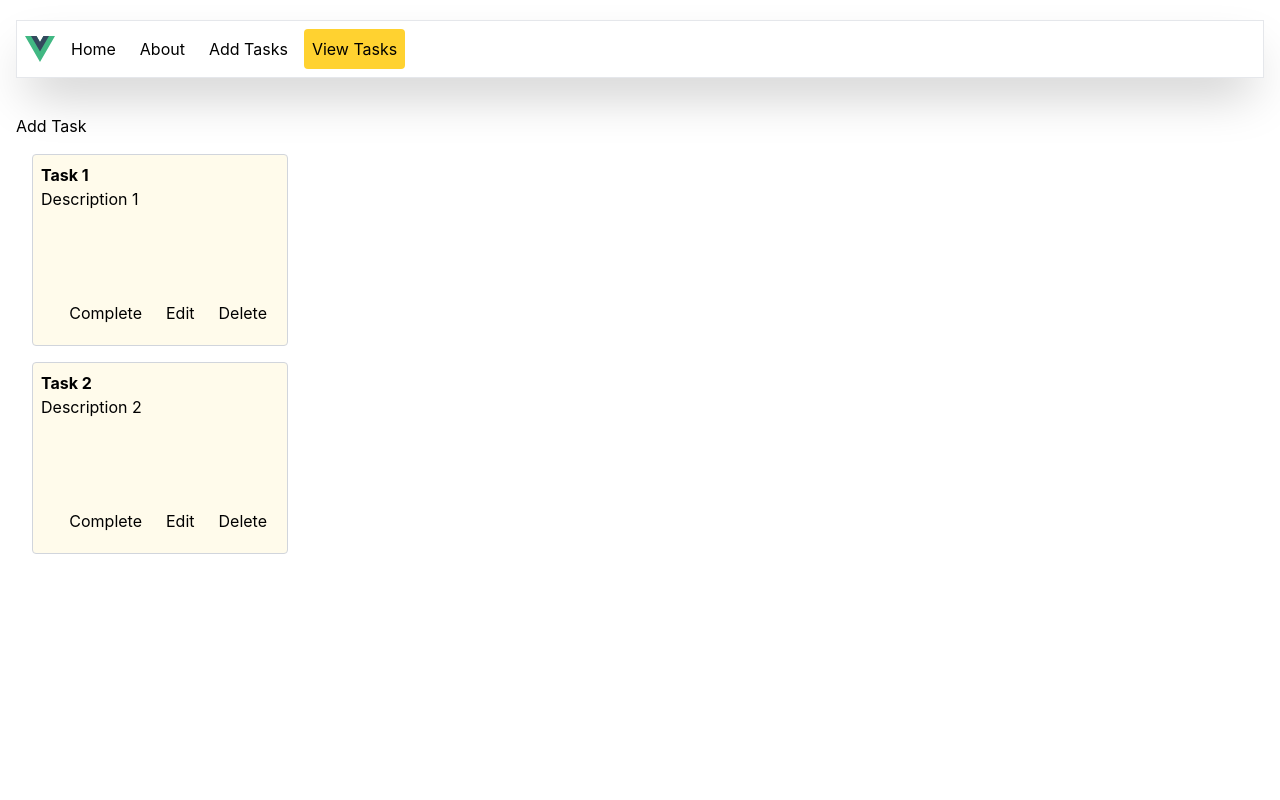
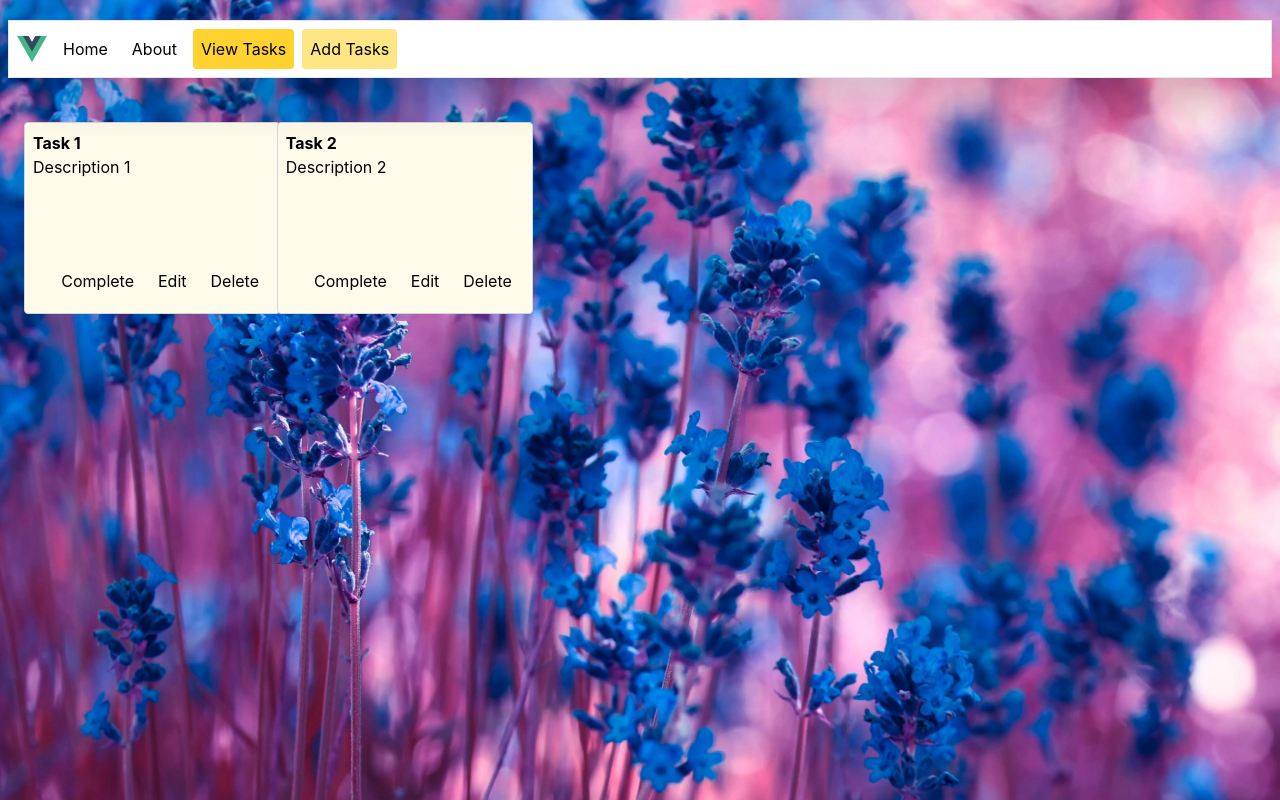
Before and after one commit to soknanprogramming/tasks-vue, a Vue app: page /view-tasks in a window 1280 px wide. Built offline with nearby package versions, Linux system fonts and the light colour scheme; the HTML template or start-up script is replaced by a standard one.

Commit message:
update view_task

```diff
--- a/src/App.vue
+++ b/src/App.vue
@@ -1,11 +1,18 @@
 <script setup lang="ts">
 import { RouterLink, RouterView, useRoute } from 'vue-router'
+import { useShowAddTaskBarStore } from '@/stores/show_add_task_bar';
+import bg from '@/assets/wp5234116.jpg'
+
+
 const route = useRoute()
+const showAddTaskBarStore = useShowAddTaskBarStore();
 
 </script>
 
 <template>
   <div>
+    <div class="fixed inset-0 -z-10 bg-cover bg-center" :style="{ backgroundImage: `url(${bg})` }"></div>
+    <div class="p-2">
       <header class="z-40 p-2 shadow-2xl border border-gray-200 flex sticky top-5 bg-white gap-2">
         <img alt="Vue logo" class="logo" src="@/assets/logo.svg" width="30" height="30" />
 
@@ -15,17 +22,19 @@ const route = useRoute()
             <RouterLink :class="(route.path === '/about' ? 'bg-amber-300' : '') + ' p-2 rounded-sm'" to="/about">
               About
             </RouterLink>
-          <RouterLink :class="(route.path === '/add-tasks' ? 'bg-amber-300' : '') + ' p-2 rounded-sm'" to="/add-tasks">
-            Add Tasks
-          </RouterLink>
             <RouterLink :class="(route.path === '/view-tasks' ? 'bg-amber-300' : '') + ' p-2 rounded-sm'"
               to="/view-tasks">
               View Tasks
             </RouterLink>
           </nav>
         </div>
+        <button v-if="route.path === '/view-tasks'" @click="showAddTaskBarStore.toggle"
+          class="bg-amber-200 p-2 rounded-sm">
+          Add Tasks
+        </button>
       </header>
 
       <RouterView class="mt-10" />
     </div>
+  </div>
 </template>
--- a/src/assets/main.css
+++ b/src/assets/main.css
@@ -1,5 +1,4 @@
 @import 'tailwindcss';
 
 body {
-  padding: 16px;
 }
--- a/src/components/TaskCard.vue
+++ b/src/components/TaskCard.vue
@@ -13,7 +13,8 @@ defineEmits<{
 </script>
 
 <template>
-  <div ref="container" class="border-green min-h-48 w-64 rounded bg-amber-50 border border-gray-300 m-4 p-2 relative">
+  <div ref="container"
+    class="break-all border-green min-h-48 w-64 rounded bg-amber-50 border border-gray-300 m-4 p-2 relative">
     <strong>{{ task.name || 'No title' }}</strong>
     <p>{{ task.description || 'No description' }}</p>
     <div class="h-14"></div>
--- a/src/components/WindowFloat.vue
+++ b/src/components/WindowFloat.vue
@@ -1,6 +1,6 @@
 <template>
   <div @click="$emit('close')" class="fixed z-50 inset-0 flex items-center justify-center bg-black/50">
-    <div @click.stop class="bg-amber-50 border border-gray-300 p-6 rounded w-100">
+    <div @click.stop class="bg-amber-50 border max-h-full border-gray-300 p-6 rounded w-100">
       <slot></slot>
     </div>
   </div>
--- /dev/null
+++ b/src/stores/show_add_task_bar.ts
@@ -0,0 +1,17 @@
+import { defineStore } from 'pinia'
+
+interface ShowAddTaskBarState {
+  show: boolean
+}
+
+export const useShowAddTaskBarStore = defineStore('show_add_task_bar', {
+  state: (): ShowAddTaskBarState => ({
+    show: false,
+  }),
+
+  actions: {
+    toggle() {
+      this.show = !this.show
+    },
+  },
+})
--- a/src/views/ViewTasks.vue
+++ b/src/views/ViewTasks.vue
@@ -4,7 +4,10 @@ import type { Task } from '@/types/Task';
 import TaskCard from '@/components/TaskCard.vue';
 import WindowFloat from '@/components/WindowFloat.vue';
 import { useTasksStore } from '@/stores/tasks';
+import { useShowAddTaskBarStore } from '@/stores/show_add_task_bar';
+
 const tasksStore = useTasksStore();
+const showAddTaskBarStore = useShowAddTaskBarStore();
 
 interface EditTask {
   isOpen: boolean;
@@ -12,16 +15,11 @@ interface EditTask {
   task?: Task;
 }
 
-const show_addTask = ref<boolean>(false);
 const show_editTask = reactive<EditTask>({
   isOpen: false,
   index: null,
   task: undefined
 })
-
-const handle_show_addTask = () => {
-  show_addTask.value = !show_addTask.value;
-};
 
 const handle_addTask_submit = (e: Event) => {
   e.preventDefault();
@@ -30,7 +28,7 @@ const handle_addTask_submit = (e: Event) => {
   const description = formData.get('description') as string;
   if (!title || !description) return;
   tasksStore.addTask({ name: title, description });
-  handle_show_addTask();
+  showAddTaskBarStore.toggle();
 }
 
 const handle_show_editTask = (index: number) => {
@@ -67,18 +65,22 @@ const autoResize = () => {
 <template>
   <div>
     <!-- add Task -->
-    <WindowFloat @close="show_addTask = false" v-if="show_addTask">
-      <form @submit="handle_addTask_submit">
-        <div>
+    <WindowFloat @close="showAddTaskBarStore.toggle" v-if="showAddTaskBarStore.show">
+      <form class="flex flex-col" @submit="handle_addTask_submit">
+        <div class="flex flex-col">
           <label for="">Title</label>
-          <input class="border" type="text" id="title" name="title">
+          <input class="border-gray-300 hover:border-gray-400 font-bold text-lg p-2 rounded-lg border w-full"
+            type="text" id="title" name="title">
         </div>
-        <div>
+        <div class="flex flex-col">
           <label for="">Description</label>
-          <textarea ref="textareaRef" @input="autoResize" class="border resize-y min-h-10" name="description"
-            id="description"></textarea>
+          <textarea ref="textareaRef" @input="autoResize"
+            class="border no-scroll border-gray-300 text-sm focus:bg-amber-100 hover:border-gray-400 p-2 rounded-lg resize-none overflow-y-auto max-h-60"
+            name="description" id="description"></textarea>
         </div>
-        <button class="bg-amber-300">Add Task</button>
+        <button class="bg-amber-400 hover:bg-amber-500 hover:text-white my-2 py-2 rounded-sm">Add Task</button>
+        <button class="bg-blue-400 hover:bg-blue-300 hover:text-black py-2 rounded text-white"
+          @click="showAddTaskBarStore.toggle">Cancel</button>
       </form>
     </WindowFloat>
     <!-- edit Task -->
@@ -86,12 +88,14 @@ const autoResize = () => {
       <form class="flex flex-col" @submit="handle_editTask_submit">
         <div>
           <label class="flex flex-col" for="">Title</label>
-          <input class="border w-full" :value="show_editTask.task!.name" type="text" id="title" name="title">
+          <input class="border-gray-300 hover:border-gray-400 font-bold text-lg p-2 rounded-lg border w-full"
+            :value="show_editTask.task!.name" type="text" id="title" name="title">
         </div>
         <div class="flex flex-col my-2">
           <label for="">Description</label>
-          <textarea ref="textareaRef" @input="autoResize" class="border resize" :value="show_editTask.task!.description"
-            name="description" id="description"></textarea>
+          <textarea ref="textareaRef" @input="autoResize"
+            class="border no-scroll border-gray-300 text-sm focus:bg-amber-100 hover:border-gray-400 p-2 rounded-lg resize-none overflow-y-auto max-h-60"
+            :value="show_editTask.task!.description" name="description" id="description"></textarea>
         </div>
         <div class="flex justify-end *:w-20">
           <button class="bg-amber-300">Edit Task</button>
@@ -99,12 +103,17 @@ const autoResize = () => {
         </div>
       </form>
     </WindowFloat>
-
-    <div>
-      <button @click="handle_show_addTask">Add Task</button>
+    <div class="grid grid-cols-1 sm:grid-cols-2 md:grid-cols-3 lg:grid-cols-4 xl:grid-cols-5">
+      <TaskCard v-for="(task, index) in tasksStore.tasks" :key="index" :index="index" :task="task"
+        @complete="tasksStore.completeTask(index)" @show_edit_window="handle_show_editTask(index)"
+        @delete="tasksStore.removeTask(index)" />
     </div>
-    <TaskCard v-for="(task, index) in tasksStore.tasks" :key="index" :index="index" :task="task"
-      @complete="tasksStore.completeTask(index)" @show_edit_window="handle_show_editTask(index)"
-      @delete="tasksStore.removeTask(index)" />
   </div>
 </template>
+
+
+<style>
+.no-scroll::-webkit-scrollbar {
+  display: none;
+}
+</style>
```
Also changed, not shown: src/assets/wp5234116.jpg (added). Lines whose indentation alone changed are shown as unchanged.
